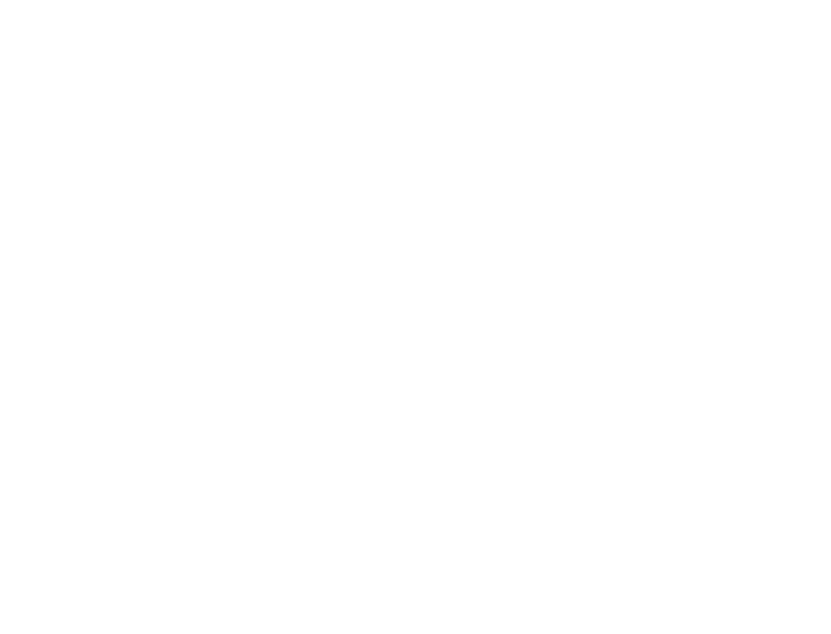
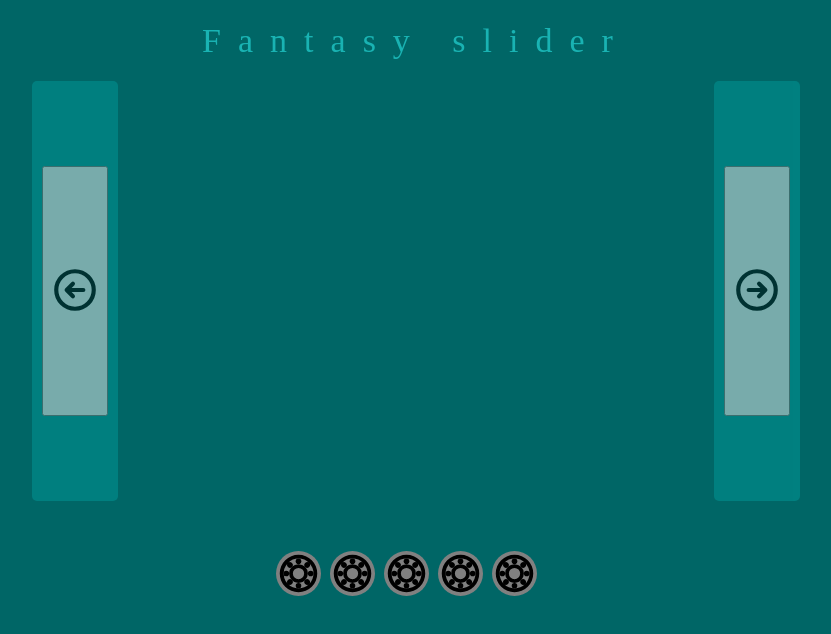
Before and after one commit to NikitaMalofeev/Project-_Swiper, a plain HTML site: page pages/index.html in a window 1280 px wide. Shown: the whole page, without its empty margins (224-1055 px from the left). Drawn offline with Linux system fonts and the light colour scheme; a web font is replaced by a local one.

Commit message:
нерабочий слайдер

```diff
--- a/css/style.css
+++ b/css/style.css
@@ -0,0 +1,124 @@
+html,body,div,span,applet,object,iframe,h1,h2,h3,h4,h5,h6,p,blockquote,pre,a,abbr,acronym,address,big,cite,
+code,del,dfn,em,img,ins,kbd,q,s,samp,small,strike,strong,sub,sup,tt,var,b,u,i,center,dl,dt,dd,ol,ul,li,fieldset,
+form,label,legend,table,caption,tbody,tfoot,thead,tr,th,td,article,aside,canvas,details,embed,figure,figcaption,footer,
+header,hgroup,menu,nav,output,ruby,section,summary,time,mark,audio,video{margin:0;padding:0;border:0;font-size:100%;font:inherit;vertical-align:baseline}
+article,aside,details,figcaption,figure,footer,header,hgroup,menu,nav,section{display:block}
+html{height:100%}
+body{line-height:1}
+ol,ul{list-style:none}
+blockquote,q{quotes:none}
+blockquote:before,blockquote:after,q:before,q:after{content:'';content:none}
+table{border-collapse:collapse;border-spacing:0}
+
+.swiper {
+    width: 100vw;
+    height: 100vh;
+    background-color: #006666;
+}
+
+.swiper__container {
+    margin: 0 auto;
+    padding: 0 15px;
+    width: 80vw;
+    height: 50vh;
+}
+
+.swiper__header {
+    margin: 0 auto;
+    width: 50vw;
+    text-align: center;
+    font-family: 'Alkatra';
+}
+
+.swiper__title {
+    font-size: 34px;
+    line-height: 1.5;
+    padding: 15px 0;
+    letter-spacing: 0.5em;
+    color: #33ffff;
+    opacity: 0.5;
+}
+
+.swiper__items {
+    display: flex;
+    flex-direction: row;
+    margin: 0 auto;
+    width: 60vw;
+}
+
+.swiper__button-prev{
+    height: 50vh;
+    margin: 0 auto;
+    align-items: center;
+    opacity: .5;
+    background-color: #181818
+}
+
+.button-prev {
+    height: 250px;
+}
+
+.swiper__content {
+    flex: 1 1 80%;
+    background-size: contain;
+    background-position: center center;
+}
+
+.swiper__button-next {
+    display: flex;
+    align-items: center;
+    height: 50vh;
+    margin: 0 auto;
+    opacity: .5;
+    background-color: #181818;
+}
+
+.button__next {
+    align-items: center;
+    height: 250px;
+}
+
+.button {
+    display: flex;
+    border: grey;
+    background: #009999;
+    padding: 10px;
+    font-size: 18px;
+    border-radius: 5px;
+    transition: all 500ms ease;
+}
+
+.button:hover {
+    background: rgba(0,0,0,0);
+    color: #3a7999;
+    box-shadow: inset 0 0 0 3px #33ffff;
+}
+
+.button__icon {
+    max-width: 50px;
+}
+
+.button__icon-next {
+    transform: rotate(180deg);
+}
+
+.interactive-list {
+    display: flex;
+    align-items: center;
+    margin: 50px auto 0;
+    width: 280px;
+}
+
+
+.arrow-next {
+    transform: rotate(180deg);
+}
+
+.interactive__list-dot {
+    flex-direction: row;
+    justify-content: space-between;
+    margin-right: 5px;
+    max-width: 45px;
+    background-color: grey;
+    border-radius: 50%;
+}
--- a/pages/index.html
+++ b/pages/index.html
@@ -3,11 +3,41 @@
 <head>
     <meta charset="UTF-8">
     <meta http-equiv="X-UA-Compatible" content="IE=edge">
+    <link rel="stylesheet" href="../css/style.css">
+    <link rel="preconnect" href="https://fonts.googleapis.com">
+    <link rel="preconnect" href="https://fonts.gstatic.com" crossorigin>
+    <link href="https://fonts.googleapis.com/css2?family=Alkatra:wght@400;700&display=swap" rel="stylesheet">
     <meta name="viewport" content="width=device-width, initial-scale=1.0">
     <title>Swiperrrr</title>
-    <link rel="stylesheet" href="/css/style.css">
 </head>
 <body>
-
+    <section class="swiper">
+        <div class="swiper__header">
+            <article class="swiper__title">Fantasy slider</article>
+        </div>
+        <div class="swiper__items">
+            <div class="swiper__button-prev button">
+                <button class="button-prev">
+                    <img class="button__icon" src="../img/slide_arrow.svg" alt="button previous">
+                </button>
+            </div>
+            <div class="swiper__content">
+            </div>
+            <div class="swiper__button-next button">
+                <button class="button__next">
+                    <img class="button__icon button__icon-next" src="../img/slide_arrow.svg" alt="button next">
+                </button>
+            </div>
+        </div>
+        <div class="swiper__interactive-list interactive-list">
+            <div class="interactive-list__entities">
+                <img class="interactive__list-dot" src="../img/slider_dot.svg" alt="">
+                <img class="interactive__list-dot" src="../img/slider_dot.svg" alt="">
+                <img class="interactive__list-dot" src="../img/slider_dot.svg" alt="">
+                <img class="interactive__list-dot" src="../img/slider_dot.svg" alt="">
+                <img class="interactive__list-dot" src="../img/slider_dot.svg" alt="">
+            </div>
+        </div>
+    </section>
 </body>
 </html>
```
Also changed, not shown: js/slider.js (+59 -0 lines), img/entities_arrow.svg (added), img/slide.svg (added), img/slide_arrow.svg (added), img/slider_dot.svg (added), img/slider_entities.svg (added), js/primer.js (added).
